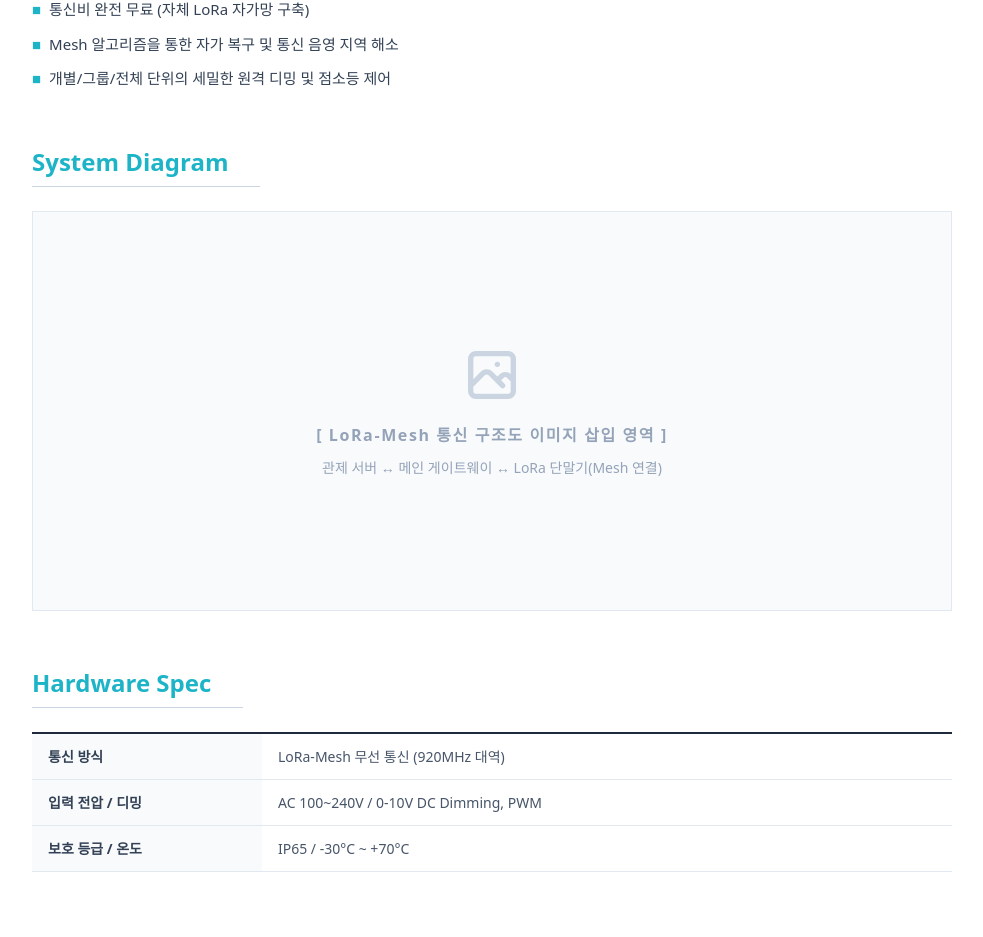
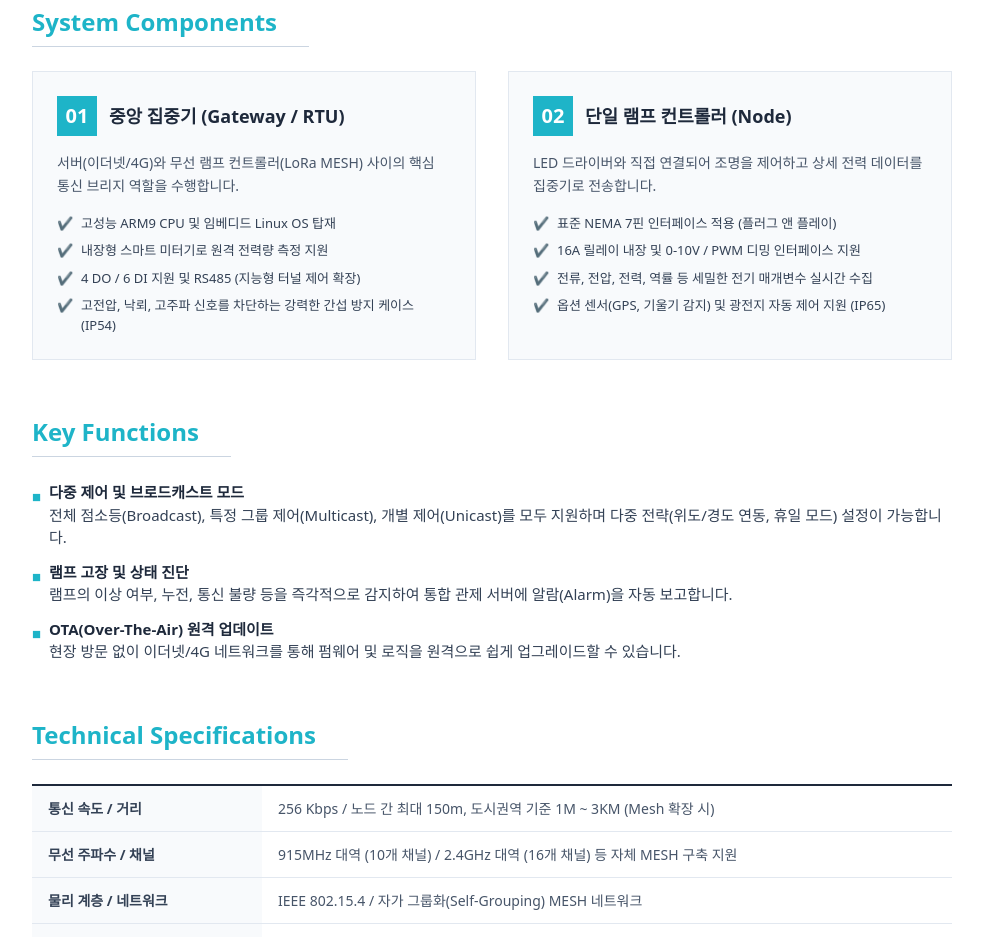
Before and after one commit to flolim-mj54/flolim-website, a React (Vite) app: page /lora in a window 1280 px wide. Shown: the part 661-1598 px from the top of the page, without its empty margins (296-1279 px from the left). Built offline with nearby package versions, Linux system fonts and the light colour scheme.

Commit message:
로라메쉬 기술스펙고도화버전

```diff
--- a/src/LoraMeshSolution.jsx
+++ b/src/LoraMeshSolution.jsx
@@ -4,6 +4,7 @@ import { Link } from "react-router-dom";
 const LoraMeshSolution = () => {
   return (
     <div className="w-full bg-white font-sans text-slate-800 pb-20">
+      {/* 1. 상단 배너 */}
       <div className="w-full bg-slate-50 py-12 border-b border-slate-200 border-t-4 border-t-[#1eb4c8]">
         <div className="max-w-7xl mx-auto px-4 sm:px-6 lg:px-8">
           <div className="text-sm text-slate-500 mb-2 font-medium">
@@ -12,7 +13,9 @@ const LoraMeshSolution = () => {
           <h1 className="text-3xl md:text-4xl font-black text-slate-800 tracking-tight">LoRa-Mesh 가로등 제어 솔루션</h1>
         </div>
       </div>
+
       <div className="max-w-7xl mx-auto px-4 sm:px-6 lg:px-8 mt-12 flex flex-col md:flex-row gap-10">
+        {/* 2. 왼쪽 사이드바 */}
         <aside className="w-full md:w-64 flex-shrink-0">
           <div className="border border-slate-300">
             <div className="bg-[#1eb4c8] text-white py-4 px-5">
@@ -25,41 +28,113 @@ const LoraMeshSolution = () => {
             </ul>
           </div>
         </aside>
+
+        {/* 3. 오른쪽 메인 본문 */}
         <section className="flex-1 min-w-0">
           <h2 className="text-3xl font-black text-slate-800 tracking-tight mb-8 pb-4 border-b-2 border-slate-200">
-            LoRa-Mesh 솔루션 <span className="text-lg text-slate-400 font-normal tracking-widest uppercase ml-2">Specification</span>
+            LoRa-Mesh 솔루션 <span className="text-lg text-slate-400 font-normal tracking-widest uppercase ml-2">Technical Specification</span>
           </h2>
+
           <div className="mb-14">
             <h3 className="text-2xl font-bold text-[#1eb4c8] border-b border-slate-300 pb-2 mb-6 inline-block pr-8">Overview</h3>
             <p className="text-slate-700 leading-relaxed break-keep text-[15px]">
-              LoRa-Mesh 솔루션은 자체 무선 통신망(LoRa)을 기반으로 단말기 간 그물망(Mesh) 형태의 릴레이 통신을 구현합니다. 별도의 통신사 회선을 쓰지 않아 매월 발생하는 <b>통신비 부담이 전혀 없으며</b>, 특정 구간에 장애물이 생겨도 다른 경로를 스스로 찾아 데이터를 우회 전송하는 뛰어난 통신 생존력을 자랑합니다.
+              플로림(FLOLIM)의 LoRa-Mesh 솔루션은 <b>IEEE 802.15.4 물리 계층</b>을 기반으로 단말기 간 자체적인 그물망(Self-Grouping MESH)을 형성하는 고신뢰성 무선 통신 네트워크입니다.
+              <br/><br/>
+              지점 간(Node-to-Node) 최대 150m 통신을 지원하며, 릴레이 전송을 통해 <b>도시권 기준 1~3km 반경의 광역 커버리지</b>를 확보합니다. 매월 발생하는 통신망 이용료가 전면 무료이며, 특정 구간의 통신 장애 발생 시 우회 경로를 스스로 탐색하는 자가 복구 알고리즘을 탑재하여 뛰어난 네트워크 생존력을 보장합니다.
             </p>
           </div>
+
           <div className="mb-14">
-            <h3 className="text-2xl font-bold text-[#1eb4c8] border-b border-slate-300 pb-2 mb-6 inline-block pr-8">Feature</h3>
-            <ul className="space-y-3 text-[15px] text-slate-700">
-              <li className="flex items-start"><span className="text-[#1eb4c8] mr-2 font-bold">■</span>통신비 완전 무료 (자체 LoRa 자가망 구축)</li>
-              <li className="flex items-start"><span className="text-[#1eb4c8] mr-2 font-bold">■</span>Mesh 알고리즘을 통한 자가 복구 및 통신 음영 지역 해소</li>
-              <li className="flex items-start"><span className="text-[#1eb4c8] mr-2 font-bold">■</span>개별/그룹/전체 단위의 세밀한 원격 디밍 및 점소등 제어</li>
-            </ul>
-          </div>
-          <div className="mb-14">
-            <h3 className="text-2xl font-bold text-[#1eb4c8] border-b border-slate-300 pb-2 mb-6 inline-block pr-8">System Diagram</h3>
-            <div className="w-full bg-slate-50 border border-slate-200 p-8 flex flex-col items-center justify-center min-h-[400px]">
-              <div className="text-center">
-                <svg className="w-16 h-16 text-slate-300 mx-auto mb-4" fill="none" stroke="currentColor" viewBox="0 0 24 24"><path strokeLinecap="round" strokeLinejoin="round" strokeWidth="2" d="M4 16l4.586-4.586a2 2 0 012.828 0L16 16m-2-2l1.586-1.586a2 2 0 012.828 0L20 14m-6-6h.01M6 20h12a2 2 0 002-2V6a2 2 0 00-2-2H6a2 2 0 00-2 2v12a2 2 0 002 2z"></path></svg>
-                <span className="text-slate-400 font-bold tracking-widest block mb-2">[ LoRa-Mesh 통신 구조도 이미지 삽입 영역 ]</span>
-                <span className="text-sm text-slate-400">관제 서버 ↔ 메인 게이트웨이 ↔ LoRa 단말기(Mesh 연결)</span>
+            <h3 className="text-2xl font-bold text-[#1eb4c8] border-b border-slate-300 pb-2 mb-6 inline-block pr-8">System Components</h3>
+
+            <div className="grid grid-cols-1 md:grid-cols-2 gap-8">
+              {/* 집중기 컴포넌트 */}
+              <div className="bg-slate-50 border border-slate-200 p-6">
+                <div className="flex items-center mb-4">
+                  <span className="w-10 h-10 bg-[#1eb4c8] text-white flex items-center justify-center font-bold text-xl mr-3">01</span>
+                  <h4 className="text-lg font-bold text-slate-800">중앙 집중기 (Gateway / RTU)</h4>
+                </div>
+                <p className="text-sm text-slate-600 mb-4 leading-relaxed">
+                  서버(이더넷/4G)와 무선 램프 컨트롤러(LoRa MESH) 사이의 핵심 통신 브리지 역할을 수행합니다.
+                </p>
+                <ul className="space-y-2 text-[13px] text-slate-700">
+                  <li className="flex items-start"><span className="text-[#1eb4c8] mr-2">✔️</span>고성능 ARM9 CPU 및 임베디드 Linux OS 탑재</li>
+                  <li className="flex items-start"><span className="text-[#1eb4c8] mr-2">✔️</span>내장형 스마트 미터기로 원격 전력량 측정 지원</li>
+                  <li className="flex items-start"><span className="text-[#1eb4c8] mr-2">✔️</span>4 DO / 6 DI 지원 및 RS485 (지능형 터널 제어 확장)</li>
+                  <li className="flex items-start"><span className="text-[#1eb4c8] mr-2">✔️</span>고전압, 낙뢰, 고주파 신호를 차단하는 강력한 간섭 방지 케이스 (IP54)</li>
+                </ul>
+              </div>
+
+              {/* 단말기 컴포넌트 */}
+              <div className="bg-slate-50 border border-slate-200 p-6">
+                <div className="flex items-center mb-4">
+                  <span className="w-10 h-10 bg-[#1eb4c8] text-white flex items-center justify-center font-bold text-xl mr-3">02</span>
+                  <h4 className="text-lg font-bold text-slate-800">단일 램프 컨트롤러 (Node)</h4>
+                </div>
+                <p className="text-sm text-slate-600 mb-4 leading-relaxed">
+                  LED 드라이버와 직접 연결되어 조명을 제어하고 상세 전력 데이터를 집중기로 전송합니다.
+                </p>
+                <ul className="space-y-2 text-[13px] text-slate-700">
+                  <li className="flex items-start"><span className="text-[#1eb4c8] mr-2">✔️</span>표준 NEMA 7핀 인터페이스 적용 (플러그 앤 플레이)</li>
+                  <li className="flex items-start"><span className="text-[#1eb4c8] mr-2">✔️</span>16A 릴레이 내장 및 0-10V / PWM 디밍 인터페이스 지원</li>
+                  <li className="flex items-start"><span className="text-[#1eb4c8] mr-2">✔️</span>전류, 전압, 전력, 역률 등 세밀한 전기 매개변수 실시간 수집</li>
+                  <li className="flex items-start"><span className="text-[#1eb4c8] mr-2">✔️</span>옵션 센서(GPS, 기울기 감지) 및 광전지 자동 제어 지원 (IP65)</li>
+                </ul>
               </div>
             </div>
           </div>
+
           <div className="mb-14">
-            <h3 className="text-2xl font-bold text-[#1eb4c8] border-b border-slate-300 pb-2 mb-6 inline-block pr-8">Hardware Spec</h3>
+            <h3 className="text-2xl font-bold text-[#1eb4c8] border-b border-slate-300 pb-2 mb-6 inline-block pr-8">Key Functions</h3>
+            <ul className="space-y-3 text-[15px] text-slate-700">
+              <li className="flex items-start">
+                <span className="text-[#1eb4c8] mr-2 font-bold mt-1">■</span>
+                <div>
+                  <b className="text-slate-800 block">다중 제어 및 브로드캐스트 모드</b>
+                  전체 점소등(Broadcast), 특정 그룹 제어(Multicast), 개별 제어(Unicast)를 모두 지원하며 다중 전략(위도/경도 연동, 휴일 모드) 설정이 가능합니다.
+                </div>
+              </li>
+              <li className="flex items-start">
+                <span className="text-[#1eb4c8] mr-2 font-bold mt-1">■</span>
+                <div>
+                  <b className="text-slate-800 block">램프 고장 및 상태 진단</b>
+                  램프의 이상 여부, 누전, 통신 불량 등을 즉각적으로 감지하여 통합 관제 서버에 알람(Alarm)을 자동 보고합니다.
+                </div>
+              </li>
+              <li className="flex items-start">
+                <span className="text-[#1eb4c8] mr-2 font-bold mt-1">■</span>
+                <div>
+                  <b className="text-slate-800 block">OTA(Over-The-Air) 원격 업데이트</b>
+                  현장 방문 없이 이더넷/4G 네트워크를 통해 펌웨어 및 로직을 원격으로 쉽게 업그레이드할 수 있습니다.
+                </div>
+              </li>
+            </ul>
+          </div>
+
+          <div className="mb-14">
+            <h3 className="text-2xl font-bold text-[#1eb4c8] border-b border-slate-300 pb-2 mb-6 inline-block pr-8">Technical Specifications</h3>
             <table className="w-full border-t-2 border-slate-800 text-[14px]">
               <tbody>
-                <tr className="border-b border-slate-200"><th className="bg-slate-50 py-3 px-4 text-left font-bold text-slate-700 w-1/4">통신 방식</th><td className="py-3 px-4 text-slate-600">LoRa-Mesh 무선 통신 (920MHz 대역)</td></tr>
-                <tr className="border-b border-slate-200"><th className="bg-slate-50 py-3 px-4 text-left font-bold text-slate-700">입력 전압 / 디밍</th><td className="py-3 px-4 text-slate-600">AC 100~240V / 0-10V DC Dimming, PWM</td></tr>
-                <tr className="border-b border-slate-200"><th className="bg-slate-50 py-3 px-4 text-left font-bold text-slate-700">보호 등급 / 온도</th><td className="py-3 px-4 text-slate-600">IP65 / -30°C ~ +70°C</td></tr>
+                <tr className="border-b border-slate-200">
+                  <th className="bg-slate-50 py-3 px-4 text-left font-bold text-slate-700 w-1/4">통신 속도 / 거리</th>
+                  <td className="py-3 px-4 text-slate-600">256 Kbps / 노드 간 최대 150m, 도시권역 기준 1M ~ 3KM (Mesh 확장 시)</td>
+                </tr>
+                <tr className="border-b border-slate-200">
+                  <th className="bg-slate-50 py-3 px-4 text-left font-bold text-slate-700">무선 주파수 / 채널</th>
+                  <td className="py-3 px-4 text-slate-600">915MHz 대역 (10개 채널) / 2.4GHz 대역 (16개 채널) 등 자체 MESH 구축 지원</td>
+                </tr>
+                <tr className="border-b border-slate-200">
+                  <th className="bg-slate-50 py-3 px-4 text-left font-bold text-slate-700">물리 계층 / 네트워크</th>
+                  <td className="py-3 px-4 text-slate-600">IEEE 802.15.4 / 자가 그룹화(Self-Grouping) MESH 네트워크</td>
+                </tr>
+                <tr className="border-b border-slate-200">
+                  <th className="bg-slate-50 py-3 px-4 text-left font-bold text-slate-700">동작 전압 / 전력 소비</th>
+                  <td className="py-3 px-4 text-slate-600">AC 96~264V (집중기의 경우 100~500VAC 지원) / 시스템당 약 2W 내외 소비</td>
+                </tr>
+                <tr className="border-b border-slate-200">
+                  <th className="bg-slate-50 py-3 px-4 text-left font-bold text-slate-700">하드웨어 확장성</th>
+                  <td className="py-3 px-4 text-slate-600">표준 NEMA 인터페이스 연동, 외부 1-10V 컨트롤 인터페이스(DCI)</td>
+                </tr>
               </tbody>
             </table>
           </div>
@@ -68,4 +143,5 @@ const LoraMeshSolution = () => {
     </div>
   );
 };
+
 export default LoraMeshSolution;
```
